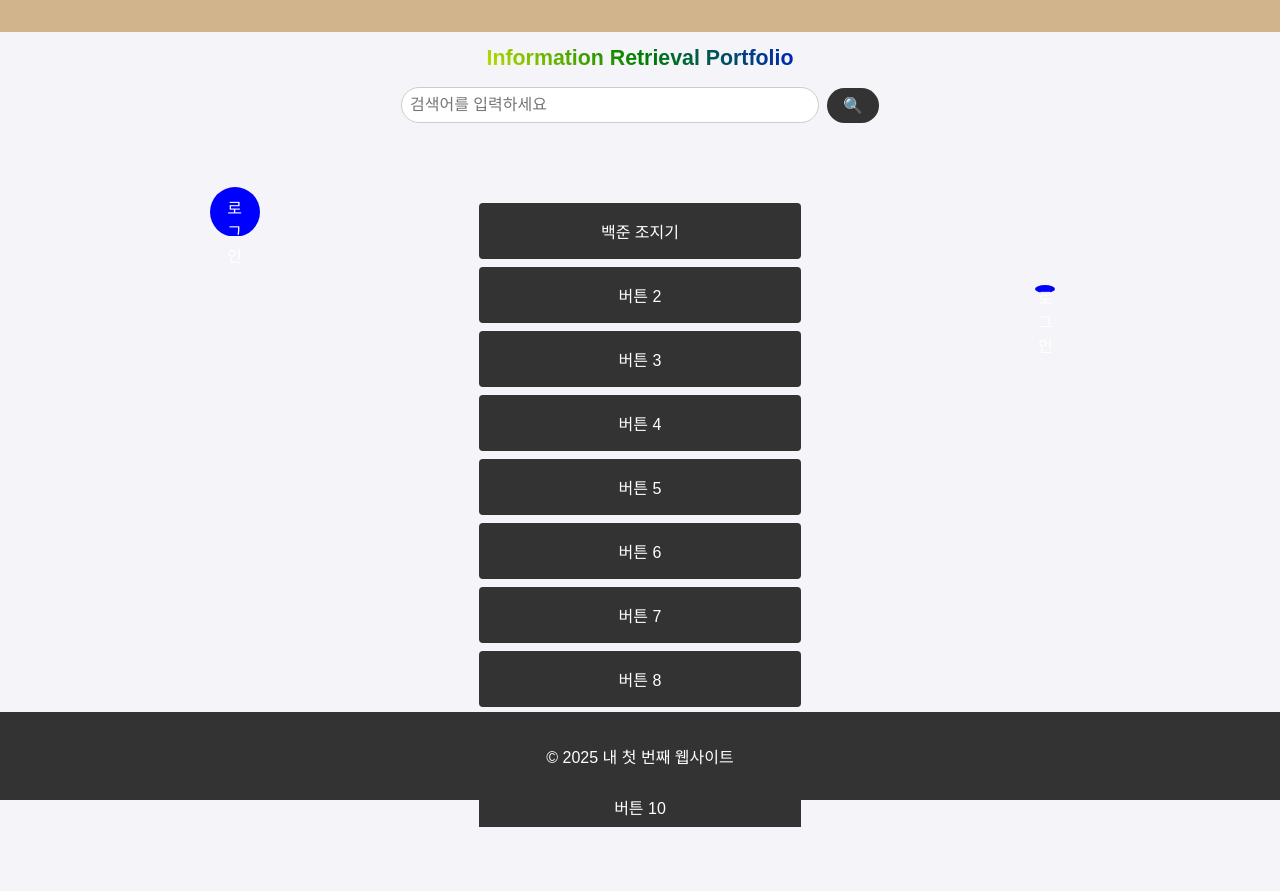
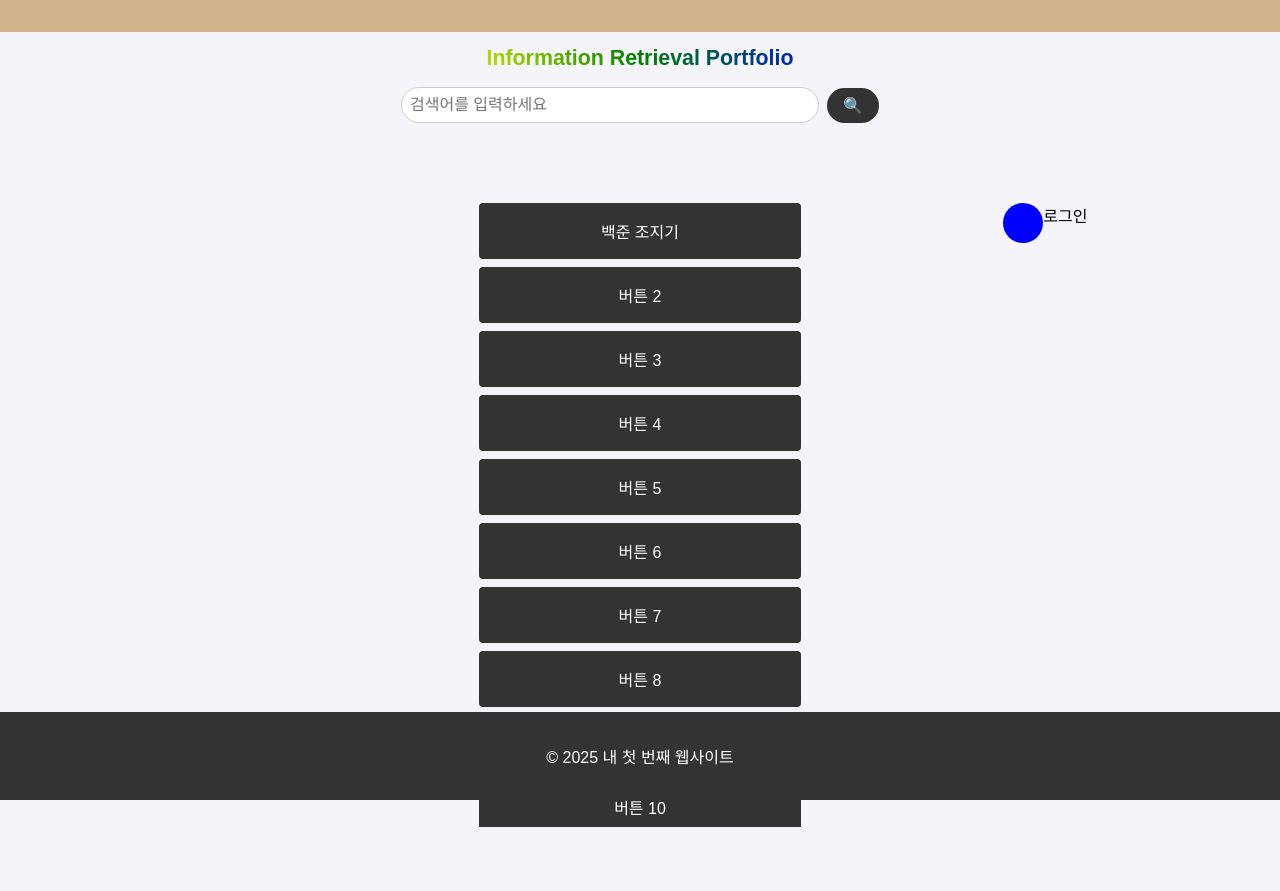
Before and after one commit to Code-Crane/my-first-repo, a plain HTML site: page index.html in a window 1280 px wide. Drawn offline with Linux system fonts and the light colour scheme.

Commit message:
login.html

```diff
--- a/index.html
+++ b/index.html
@@ -178,10 +178,11 @@
                 <button>버튼 18</button>
                 <button>버튼 19</button>
                 <button>버튼 20</button>
+            <!-- 로그인 버튼  -->
             </div>
             <div class="login-container" style="background-color: transparent; border: none; box-shadow: none;">
-                <form>
-                    <button style="background-color: blue; color: white; border: none; padding: 0; cursor: pointer; border-radius: 50%; font-size: 1rem; width: 20px; height: 8px;">
+                <form action="login.html" method="get"></form>
+                    <button style="background-color: blue; color: white; border: none; padding: 0; cursor: pointer; border-radius: 50%; font-size: 1rem; width: 40px; height: 40px;"></button>
                         로그인
                     </button>
                     <style>
@@ -191,15 +192,7 @@
                     </style>
                 </form>
             </div>
-                <form>
-                    <button style="background-color: blue; color: white; border: none; padding: 0.5rem 1rem; cursor: pointer; border-radius: 50%; font-size: 1rem; transition: box-shadow 0.3s ease; width: 50px; height: 50px;">
-                        로그인
-                    </button>
-                    <style>
-                        .login-container button:hover {
-                            box-shadow: 0 4px 8px rgba(0, 0, 0, 0.2);
-                        }
-                    </style>
+
                 </form>
             </div>
         </div>
```
Also changed, not shown: login.html (added).
